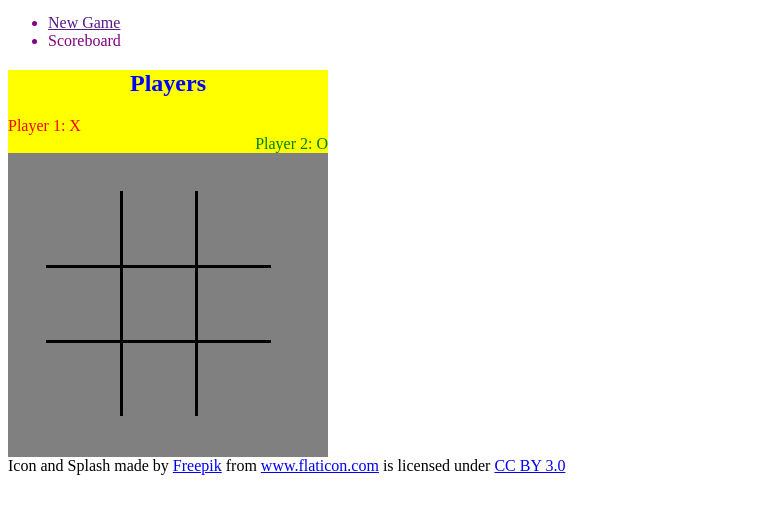
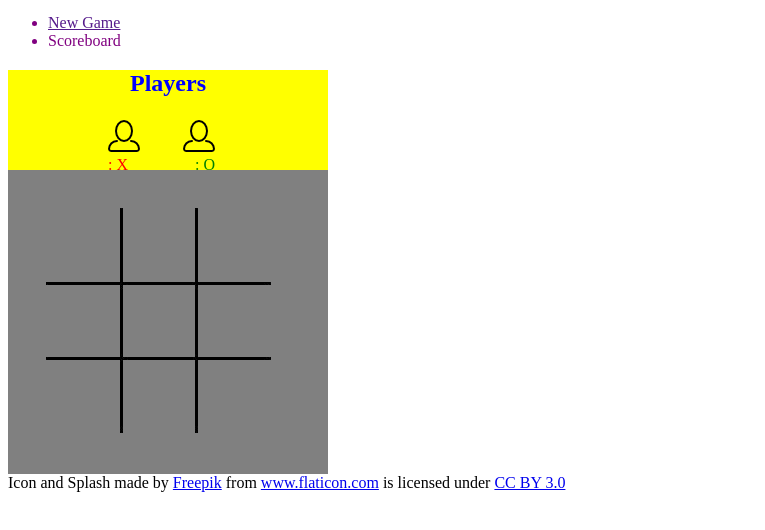
Before and after one commit to kdavis2015/TicTacToeApp, a plain HTML site: page index.html in a window 1280 px wide. Shown: the part 124-654 px from the top of the page, without its empty margins (0-765 px from the left). Drawn offline with Linux system fonts and the light colour scheme.

Commit message:
adding player images
Added files.

```diff
--- a/index.html
+++ b/index.html
@@ -24,8 +24,8 @@
 
 		<div id="playerformat">
 		<h2 id="players">Players</h2>
-		<div id="player1">Player 1: X </div>
-		<div id="player2">Player 2: O </div>
+		<div id="player1"><img src="defplayer.png" onclick="getPicture('player1')"> : X</div>
+		<div id="player2"><img src="defplayer.png" onclick="getPicture('player2')"> : O</div>
 		</div>
 
 		<div id="board">
--- a/stylesheet.css
+++ b/stylesheet.css
@@ -8,18 +8,28 @@
 	text-align:center;
 }
 #player1 {
-	position:relative;
+	position:absolute;
 	color:red;
 	text-align:left;
+	top:50px;
+	left:100px;
+	width:32px;
+	height:32px;
 }
 #player2 {
-	position:relative;
+	position:absolute;
 	color:green;
 	text-align:right;
+	top:50px;
+	left:175px;
+	width:32px;
+	height:32px;
 }
 #playerformat {
+	position:relative;
 	background:yellow;
 	width:320px;
+	height:100px;
 }
 #board {
 	position:relative;
--- a/tictactoe.js
+++ b/tictactoe.js
@@ -14,10 +14,17 @@ function resetBoard() {
 
 }
 
+function getPicture(name) {
+
+	console.log("getPicture name: " + name);
+	var picture;
+
+}
+
 function playsquare(name) {
 	var square = document.getElementById(name);
 	var pos = square.src.lastIndexOf("blank",square.src)
-	console.log("name: "+name+" square.src"+square.src+" pos: "+pos);
+	console.log("playsquare name: "+name+" square.src"+square.src+" pos: "+pos);
 	if (pos > 0) {
 		if (xoro == 1) {
 			xoro = 0
```
Also changed, not shown: defplayer.png (added).
